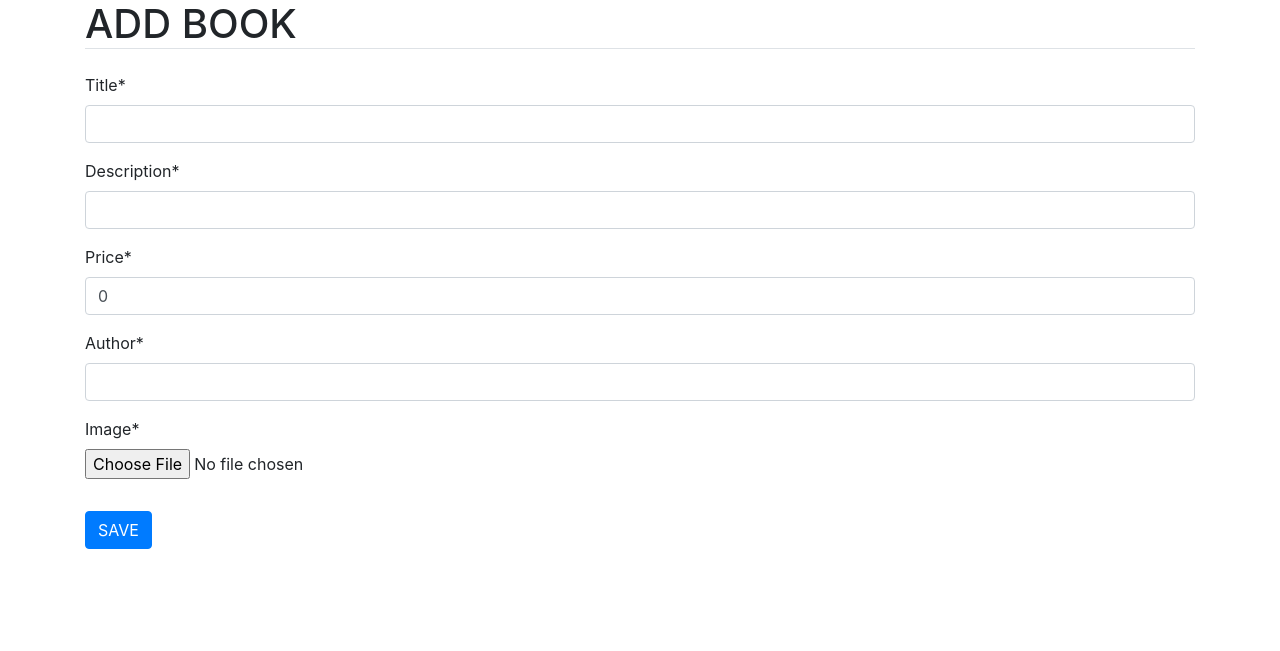
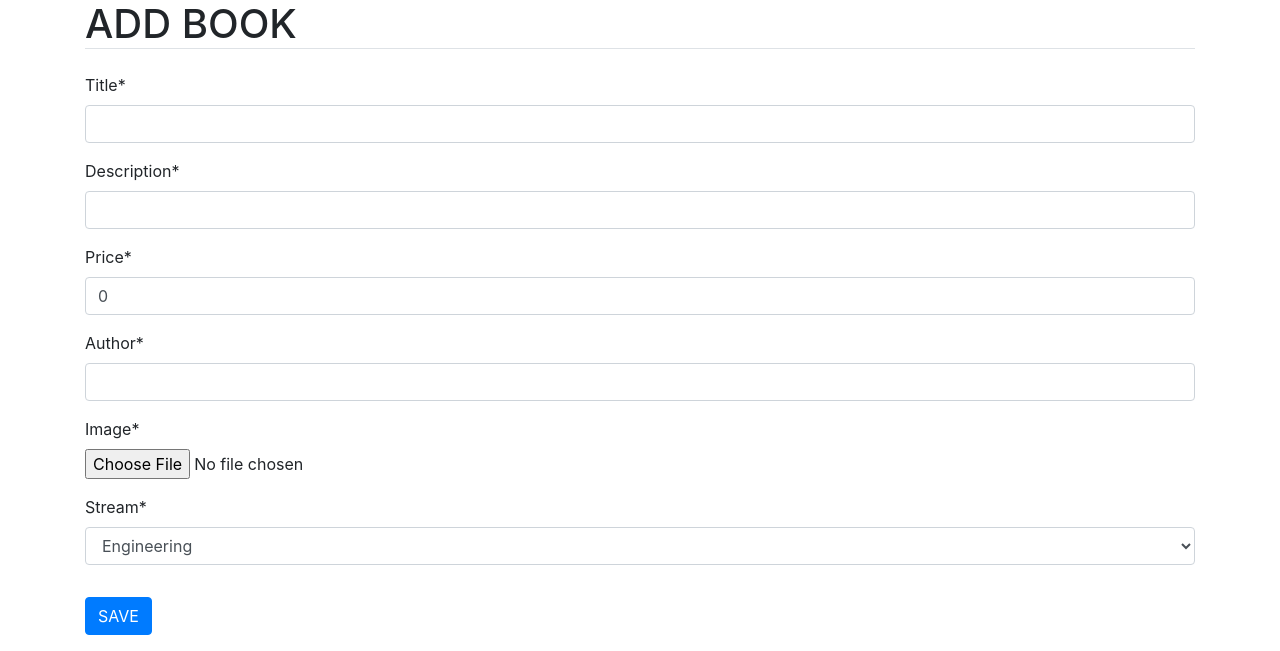
Before and after one commit to tanvee09/Usibuy, a Django app: page /sell/ in a window 1280 px wide. Shown: the part 326-977 px from the top of the page. Before the commit the page ends 875 px from the top, so only its background shows below. Run offline with Django 3.2, Linux system fonts and the light colour scheme; the visitor is signed in with stand-in values (Sample User, id 1); some libraries are stand-ins or nearby versions; grey boxes are pictures that could not be loaded.

Commit message:
added stream in book model

```diff
--- a/usedbooks/bookstore/forms.py
+++ b/usedbooks/bookstore/forms.py
@@ -5,7 +5,7 @@ from .models import *
 class SellForm(forms.ModelForm):
     class Meta:
         model = Book
-        fields = ['title' , 'description', 'price', 'author', 'image']
+        fields = ['title' , 'description', 'price', 'author', 'image', 'stream']
 
 class NoteForm(forms.ModelForm):
     class Meta:
--- a/usedbooks/bookstore/models.py
+++ b/usedbooks/bookstore/models.py
@@ -2,6 +2,12 @@ from django.db import models
 from django.utils import timezone
 from django.contrib.auth.models import User
 
+STREAM_CHOICES = {
+    ('Engineering', 'Engineering'),
+    ('Medical', 'Medical'),
+    ('Commerce', 'Commerce'),
+    ('Humanities', 'Humanities'),
+}
 
 class Book(models.Model):
     title = models.CharField(max_length=200, default='')
@@ -10,6 +16,7 @@ class Book(models.Model):
     author = models.CharField(max_length=200, default='')
     author_id = models.ForeignKey('auth.User', on_delete=models.CASCADE)
     image = models.ImageField(default='default.jpg', upload_to="media/profile_pics")
+    stream = models.CharField(default='Engineering', choices=STREAM_CHOICES, max_length=15)
 
     def __str__(self):
         return self.title
--- a/usedbooks/bookstore/templates/bookstore/buy.html
+++ b/usedbooks/bookstore/templates/bookstore/buy.html
@@ -32,7 +32,7 @@
 						No results
 					</h2>
 					<p class="card-text">
-						There were no books matching your search: "{{query}}".
+						There were no books matching your search.
 					</p>
 				</div>
 			</div>
```
Also changed, not shown: usedbooks/bookstore/templates/bookstore/book_detail.html (+29 -3 lines).
